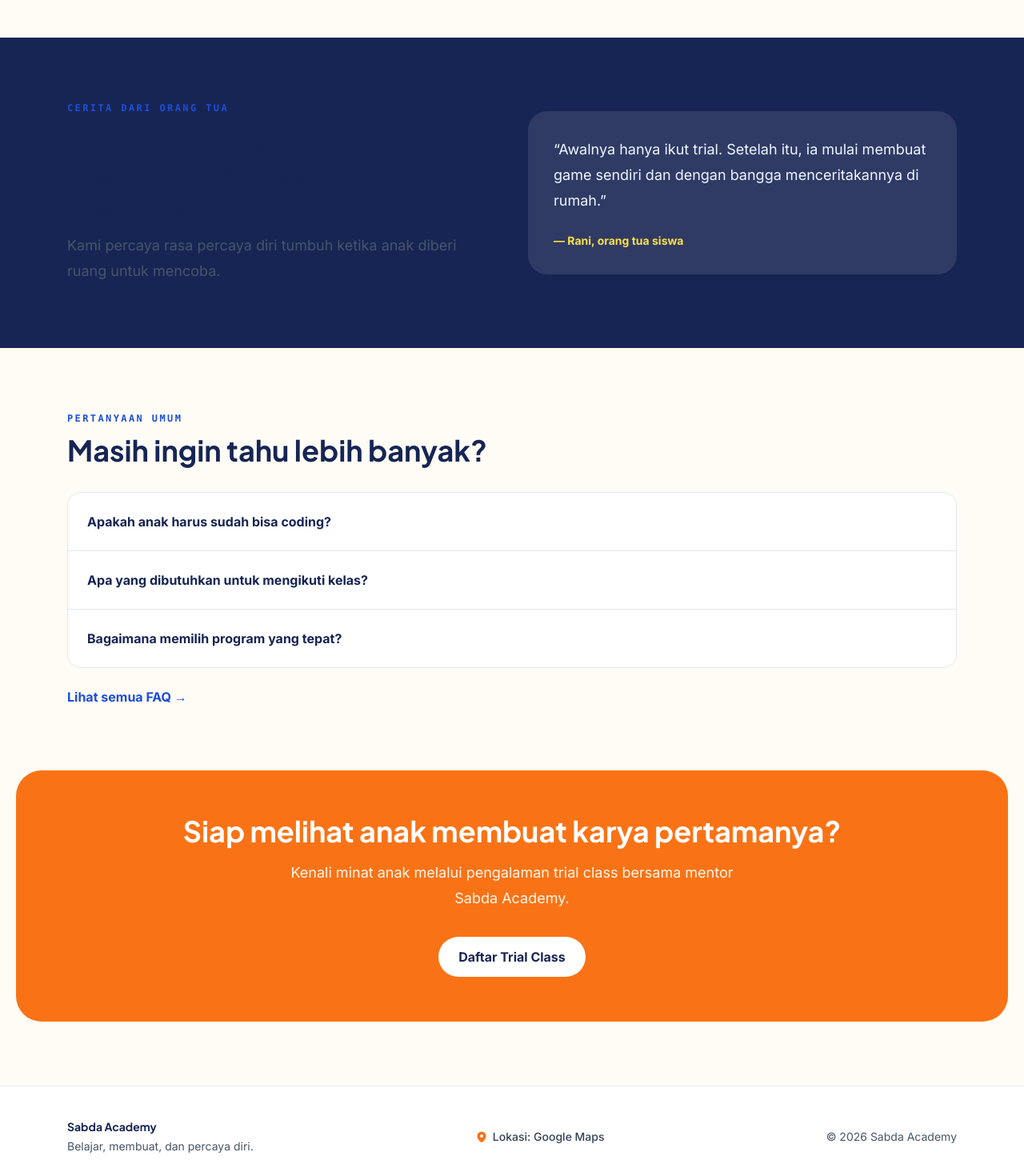
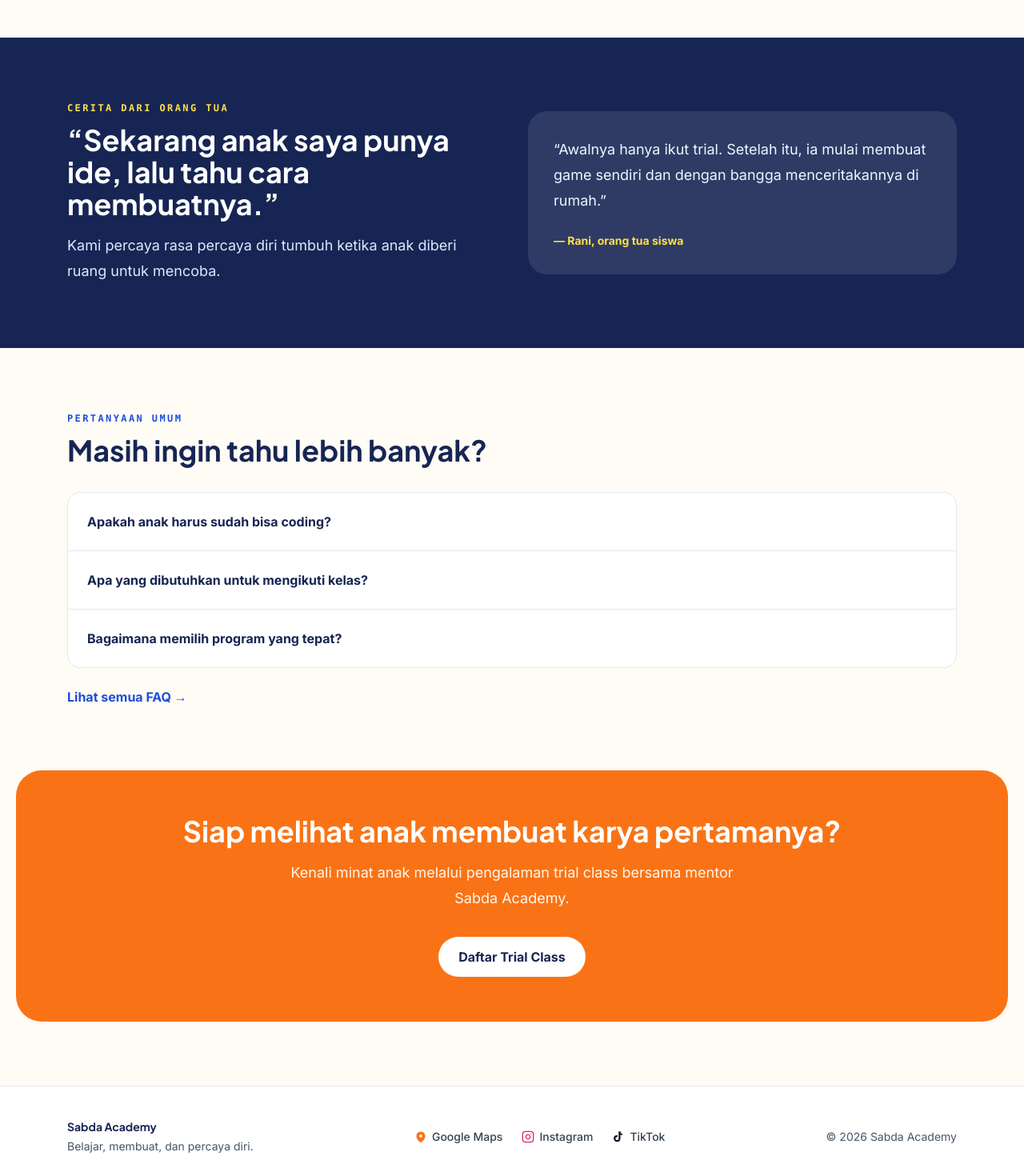
Before and after one commit to haviedzmiftah/sabda-academy, a Next.js app: page / in a window 1280 px wide. Shown: the part 2360-3830 px from the top of the page at 80% size. Built offline with nearby package versions, Linux system fonts and the light colour scheme; no server answers.

Commit message:
fix(ui): add dark mode support to SectionHeading and add social links to footer

```diff
--- a/app/page.tsx
+++ b/app/page.tsx
@@ -128,7 +128,12 @@ export default function HomePage() {
       <section className="bg-ink text-white">
         <div className="mx-auto grid max-w-6xl gap-10 px-5 py-20 md:grid-cols-2 md:items-center">
           <div>
-            <SectionHeading eyebrow="Cerita dari orang tua" title="“Sekarang anak saya punya ide, lalu tahu cara membuatnya.”" description="Kami percaya rasa percaya diri tumbuh ketika anak diberi ruang untuk mencoba." />
+            <SectionHeading
+              dark
+              eyebrow="Cerita dari orang tua"
+              title="“Sekarang anak saya punya ide, lalu tahu cara membuatnya.”"
+              description="Kami percaya rasa percaya diri tumbuh ketika anak diberi ruang untuk mencoba."
+            />
           </div>
           <blockquote className="rounded-3xl bg-white/10 p-8">
             <p className="text-lg leading-8 text-blue-50">“Awalnya hanya ikut trial. Setelah itu, ia mulai membuat game sendiri dan dengan bangga menceritakannya di rumah.”</p>
--- a/components/layout/site-footer.tsx
+++ b/components/layout/site-footer.tsx
@@ -9,15 +9,15 @@ export function SiteFooter() {
           <p className="mt-1">Belajar, membuat, dan percaya diri.</p>
         </div>
 
-        <div className="flex items-center justify-center">
+        <div className="flex flex-wrap items-center justify-center gap-6">
           <a
             href="https://maps.app.goo.gl/Pmgyi5PEvrtFArhKA"
             target="_blank"
             rel="noopener noreferrer"
-            className="focus-ring inline-flex items-center gap-1.5 font-medium text-slate-700 hover:text-ink transition-colors"
+            className="focus-ring group inline-flex items-center gap-1.5 font-medium text-slate-700 transition-colors hover:text-ink"
           >
             <svg
-              className="h-4 w-4 text-coral shrink-0"
+              className="h-4 w-4 text-coral shrink-0 transition-transform duration-200 group-hover:scale-110"
               xmlns="http://www.w3.org/2000/svg"
               viewBox="0 0 24 24"
               fill="currentColor"
@@ -29,7 +29,51 @@ export function SiteFooter() {
                 clipRule="evenodd"
               />
             </svg>
-            <span>Lokasi: Google Maps</span>
+            <span>Google Maps</span>
+          </a>
+
+          <a
+            href="https://www.instagram.com/sabda.academy/"
+            target="_blank"
+            rel="noopener noreferrer"
+            className="focus-ring group inline-flex items-center gap-1.5 font-medium text-slate-700 transition-colors hover:text-pink-600"
+            aria-label="Instagram Sabda Academy"
+          >
+            <svg
+              className="h-4 w-4 text-pink-600 shrink-0 transition-transform duration-200 group-hover:scale-110"
+              xmlns="http://www.w3.org/2000/svg"
+              viewBox="0 0 24 24"
+              fill="none"
+              stroke="currentColor"
+              strokeWidth="2"
+              strokeLinecap="round"
+              strokeLinejoin="round"
+              aria-hidden="true"
+            >
+              <rect width="20" height="20" x="2" y="2" rx="5" ry="5" />
+              <path d="M16 11.37A4 4 0 1 1 12.63 8 4 4 0 0 1 16 11.37z" />
+              <line x1="17.5" x2="17.51" y1="6.5" y2="6.5" />
+            </svg>
+            <span>Instagram</span>
+          </a>
+
+          <a
+            href="https://www.tiktok.com/@sabda.academy"
+            target="_blank"
+            rel="noopener noreferrer"
+            className="focus-ring group inline-flex items-center gap-1.5 font-medium text-slate-700 transition-colors hover:text-ink"
+            aria-label="TikTok Sabda Academy"
+          >
+            <svg
+              className="h-4 w-4 text-slate-900 shrink-0 transition-transform duration-200 group-hover:scale-110"
+              xmlns="http://www.w3.org/2000/svg"
+              viewBox="0 0 24 24"
+              fill="currentColor"
+              aria-hidden="true"
+            >
+              <path d="M19.59 6.69a4.83 4.83 0 0 1-3.77-4.25V2h-3.45v13.67a2.89 2.89 0 0 1-2.88 2.5 2.9 2.9 0 0 1-2.9-2.89 2.9 2.9 0 0 1 2.9-2.89c.28 0 .54.04.79.1v-3.52a6.37 6.37 0 0 0-.79-.05A6.34 6.34 0 0 0 3.15 15.2a6.35 6.35 0 0 0 6.34 6.35 6.34 6.34 0 0 0 6.34-6.35V8.05a8.21 8.21 0 0 0 3.76.92V5.51a4.81 4.81 0 0 1 0-1.18v2.36z" />
+            </svg>
+            <span>TikTok</span>
           </a>
         </div>
 
--- a/components/ui/section-heading.tsx
+++ b/components/ui/section-heading.tsx
@@ -3,14 +3,41 @@ type SectionHeadingProps = {
   title: string;
   description?: string;
   align?: "left" | "center";
+  dark?: boolean;
 };
 
-export function SectionHeading({ eyebrow, title, description, align = "left" }: SectionHeadingProps) {
+export function SectionHeading({
+  eyebrow,
+  title,
+  description,
+  align = "left",
+  dark = false,
+}: SectionHeadingProps) {
   return (
     <div className={align === "center" ? "mx-auto max-w-2xl text-center" : "max-w-2xl"}>
-      <p className="font-mono text-xs font-bold uppercase tracking-[0.2em] text-blue-700">{eyebrow}</p>
-      <h2 className="mt-3 font-display text-3xl font-bold leading-tight text-ink sm:text-4xl">{title}</h2>
-      {description ? <p className="mt-4 text-lg leading-8 text-slate-600">{description}</p> : null}
+      <p
+        className={`font-mono text-xs font-bold uppercase tracking-[0.2em] ${
+          dark ? "text-yellow-300" : "text-blue-700"
+        }`}
+      >
+        {eyebrow}
+      </p>
+      <h2
+        className={`mt-3 font-display text-3xl font-bold leading-tight sm:text-4xl ${
+          dark ? "text-white" : "text-ink"
+        }`}
+      >
+        {title}
+      </h2>
+      {description ? (
+        <p
+          className={`mt-4 text-lg leading-8 ${
+            dark ? "text-blue-100" : "text-slate-600"
+          }`}
+        >
+          {description}
+        </p>
+      ) : null}
     </div>
   );
 }
```
